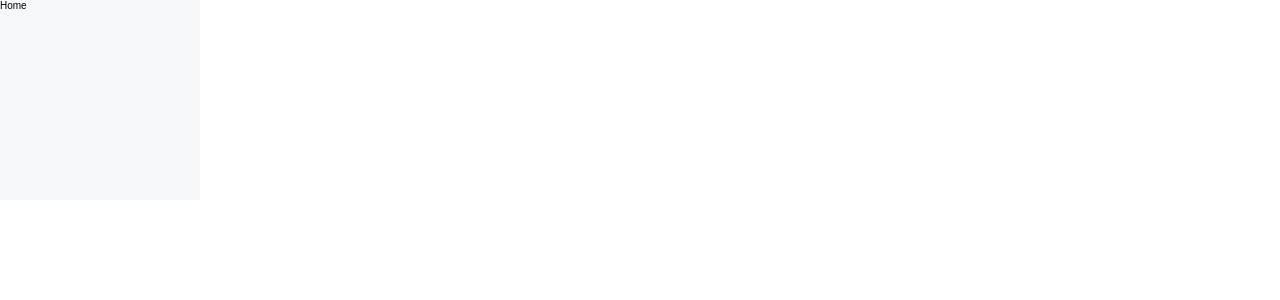
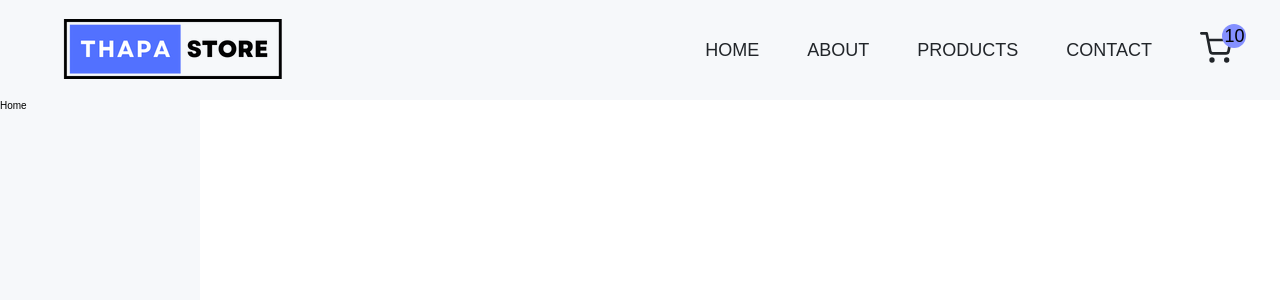
Before and after one commit to Phenphak-Manphoom/ecommerce-app, a React (Create React App) app: page / in a window 1280 px wide. Shown: the top 300 px of the page. Built offline with nearby package versions, Linux system fonts and the light colour scheme.

Commit message:
feature: add header and navbar

```diff
--- a/src/App.js
+++ b/src/App.js
@@ -9,6 +9,7 @@ import Cart from "./Cart";
 import ErrorPage from "./ErrorPage";
 import { GlobalStyle } from "./GlobalStyle";
 import { ThemeProvider } from "styled-components";
+import Header from "./components/Header";
 const App = () => {
   const theme = {
     colors: {
@@ -38,6 +39,7 @@ const App = () => {
     <ThemeProvider theme={theme}>
       <Router>
         <GlobalStyle />
+        <Header />
         <Routes>
           <Route path="/" element={<Home />} />
           <Route path="/about" element={<About />} />
--- /dev/null
+++ b/src/components/Header.js
@@ -0,0 +1,30 @@
+import React from "react";
+import { NavLink } from "react-router-dom";
+import styled from "styled-components";
+import Navbar from "./Nav";
+
+function Header() {
+  return (
+    <MainHeader>
+      <NavLink to="/">
+        <img src="./images/logo.png" alt="my logo img" />
+      </NavLink>
+      <Navbar />
+    </MainHeader>
+  );
+}
+
+const MainHeader = styled.header`
+  padding: 0 4.8rem;
+  height: 10rem;
+  background-color: ${({ theme }) => theme.colors.bg};
+  display: flex;
+  justify-content: space-between;
+  align-items: center;
+  position: relative;
+
+  .logo {
+    height: 5rem;
+  }
+`;
+export default Header;
--- /dev/null
+++ b/src/components/Nav.js
@@ -0,0 +1,334 @@
+import React from "react";
+import { NavLink } from "react-router-dom";
+import { styled } from "styled-components";
+import { FiShoppingCart } from "react-icons/fi";
+function Nav() {
+  // const Nav = styled.nav`
+  //   .navbar-lists {
+  //     display: flex;
+  //     gap: 4.8rem;
+  //     align-items: center;
+
+  //     .navbar-link {
+  //       a:link,
+  //       a:visited {
+  //         display: inline-block;
+  //         text-decoration: none;
+  //         font-size: 1.8rem;
+  //         font-weight: 500;
+  //         text-transform: uppercase;
+  //         color: ${({ theme }) => theme.colors.black};
+  //         transition: color 0.3s linear;
+  //       }
+  //       ,
+  //       a:hover,
+  //       a:active {
+  //         color: ${({ theme }) => theme.colors.helper};
+  //       }
+  //     }
+  //   }
+
+  //   .mobile-navbar-btn {
+  //     display: none;
+  //     background-color: transparent;
+  //     cursor: pointer;
+  //     border: none;
+  //   }
+
+  //   .mobile-nav-icon[name="close-outline"] {
+  //     display: none;
+  //   }
+
+  //   .close-outline {
+  //     display: none;
+  //   }
+
+  //   .cart-trolley--link {
+  //     position: relative;
+
+  //     .cart-trolley {
+  //       position: relative;
+  //       font-size: 3.2rem;
+  //     }
+  //     .cart-total--item {
+  //       width: 2.4rem;
+  //       height: 2.4rem;
+  //       position: absolute;
+  //       background-color: #000;
+  //       color: #000;
+  //       border-radius: 50%;
+  //       display: grid;
+  //       place-items: center;
+  //       top: -20;
+  //       left: 70%;
+  //       background-color: ${({ theme }) => theme.colors.helper};
+  //     }
+  //   }
+
+  //   .user-login--name {
+  //     text-transform: capitalize;
+  //   }
+
+  //   .user-logout,
+  //   .user-login {
+  //     font-size: 1.4rem;
+  //     padding: 0.8rem 1.4rem;
+  //   }
+
+  //   @media (max-width: ${({ theme }) => theme.media.mobile}) {
+  //     .mobile-navbar-btn {
+  //       display: inline-block;
+  //       z-index: 9999;
+  //       border: ${({ theme }) => theme.colors.black};
+
+  //       .mobile-nav-icon {
+  //         font-size: 4.2rem;
+  //         color: ${({ theme }) => theme.colors.black};
+  //       }
+  //     }
+
+  //     .active .mobile-navbar-icon {
+  //       display: none;
+  //       font-size: 4.2rem;
+  //       position: absolute;
+  //       top: 30%;
+  //       right: 10%;
+  //       color: ${({ theme }) => theme.colors.black};
+  //       z-index: 9999;
+  //     }
+
+  //     .active .close-outline {
+  //       display: inline-block;
+  //     }
+
+  //     .navbar-lists {
+  //       width: 100vw;
+  //       height: 100vh;
+  //       position: absolute;
+  //       top: 0;
+  //       left: 0;
+  //       background-color: #fff;
+
+  //       display: flex;
+  //       justify-content: center;
+  //       align-items: center;
+  //       flex-direction: column;
+
+  //       visibility: hidden;
+  //       opacity: 0;
+  //       transform: translateX(100%);
+  //       transition: all 0.3s linear;
+  //     }
+
+  //     .active .navbar-lists {
+  //       visibility: visible;
+  //       opacity: 1;
+  //       transform: translateX(0);
+  //       z-index: 999;
+  //       transform-origin: right;
+  //       transition: all 0.3s linear;
+
+  //       .navbar-link {
+  //         font-size: 4.2rem;
+  //       }
+  //     }
+
+  //     .cart-trolley--link {
+  //       position: relative;
+
+  //       .cart-trolley {
+  //         position: relative;
+  //         font-size: 5.2rem;
+  //       }
+
+  //       .cart-trolley--item {
+  //         width: 4.2rem;
+  //         height: 4.2rem;
+  //         font-size: 2rem;
+  //       }
+  //     }
+
+  //     .user-logout,
+  //     .user-login {
+  //       font-size: 2.2rem;
+  //       padding: 2.8rem 1.4rem;
+  //     }
+  //   }
+  // `;
+  const Nav = styled.nav`
+    .navbar-lists {
+      display: flex;
+      gap: 4.8rem;
+      align-items: center;
+
+      .navbar-link {
+        &:link,
+        &:visited {
+          display: inline-block;
+          text-decoration: none;
+          font-size: 1.8rem;
+          font-weight: 500;
+          text-transform: uppercase;
+          color: ${({ theme }) => theme.colors.black};
+          transition: color 0.3s linear;
+        }
+        &:hover,
+        &:active {
+          color: ${({ theme }) => theme.colors.helper};
+        }
+      }
+    }
+    .mobile-navbar-btn {
+      display: none;
+      background-color: transparent;
+      cursor: pointer;
+      border: ${({ theme }) => theme.colors.black};
+    }
+    .mobile-nav-icon[name="close-outline"] {
+      display: none;
+    }
+    .close-outline {
+      display: none;
+    }
+    .cart-trolley--link {
+      position: relative;
+
+      .cart-trolley {
+        position: relative;
+        font-size: 3.2rem;
+      }
+      .cart-total--item {
+        width: 2.4rem;
+        height: 2.4rem;
+        position: absolute;
+        background-color: #000;
+        color: #000;
+        border-radius: 50%;
+        display: grid;
+        place-items: center;
+        top: -20%;
+        left: 70%;
+        background-color: ${({ theme }) => theme.colors.helper};
+      }
+    }
+    .user-login--name {
+      text-transform: capitalize;
+    }
+    .user-logout,
+    .user-login {
+      font-size: 1.4rem;
+      padding: 0.8rem 1.4rem;
+    }
+    @media (max-width: ${({ theme }) => theme.media.mobile}) {
+      .mobile-navbar-btn {
+        display: inline-block;
+        z-index: 9999;
+        border: ${({ theme }) => theme.colors.black};
+
+        .mobile-nav-icon {
+          font-size: 4.2rem;
+          color: ${({ theme }) => theme.colors.black};
+        }
+      }
+
+      .active .mobile-nav-icon {
+        display: none;
+        font-size: 4.2rem;
+        position: absolute;
+        top: 30%;
+        right: 10%;
+        color: ${({ theme }) => theme.colors.black};
+        z-index: 9999;
+      }
+      .active .clone-outline {
+        display: inline-block;
+      }
+      .navbar-lists {
+        width: 100vw;
+        height: 100vh;
+        position: absolute;
+        top: 0;
+        left: 0;
+        background-color: #fff;
+
+        display: flex;
+        justify-content: center;
+        align-items: center;
+        flex-direction: column;
+
+        visibility: hidden;
+        opacity: 0;
+        transform: translateX(100%);
+        transition: all 3s linear;
+      }
+      .active .navbar-lists {
+        visibility: visible;
+        opacity: 1;
+        transform: translateX(0);
+        z-index: 999;
+        transform-origin: right;
+        transition: all 3s linear;
+
+        .navbar-link {
+          font-size: 4.2rem;
+        }
+      }
+      .cart-trolley--link {
+        position: relative;
+
+        .cart-trolley {
+          position: relative;
+          font-size: 5.2rem;
+        }
+
+        .cart-total--item {
+          width: 4.2rem;
+          height: 4.2rem;
+          font-size: 2rem;
+        }
+      }
+
+      .user-logout,
+      .user-login {
+        font-size: 2rem;
+        padding: 0.8rem 1.4rem;
+      }
+    }
+  `;
+  return (
+    <Nav>
+      <div className="navbar">
+        <ul className="navbar-lists">
+          <li>
+            <NavLink to="/" className="navbar-link home-link">
+              Home
+            </NavLink>
+          </li>
+          <li>
+            <NavLink to="/about" className="navbar-link">
+              About
+            </NavLink>
+          </li>
+          <li>
+            <NavLink to="/products" className="navbar-link">
+              Products
+            </NavLink>
+          </li>
+          <li>
+            <NavLink to="/contact" className="navbar-link home-link">
+              Contact
+            </NavLink>
+          </li>
+          <li>
+            <NavLink to="/cart" className="navbar-link cart-trolley--link">
+              <FiShoppingCart className="cart-trolley" />
+              <span className="cart-total--item">10</span>
+            </NavLink>
+          </li>
+        </ul>
+      </div>
+    </Nav>
+  );
+}
+
+export default Nav;
```
